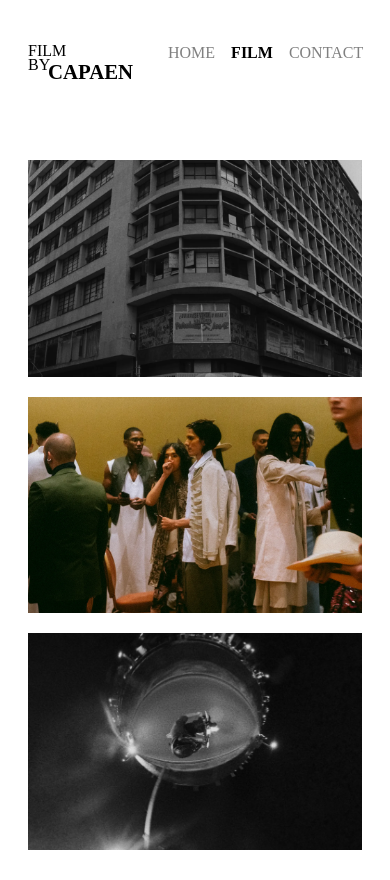
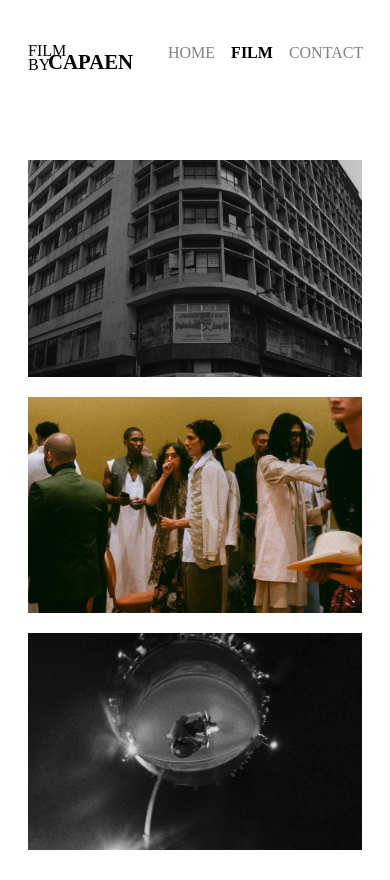
Before and after one commit to EdgarJTribaldo/capaen, a SvelteKit app: page /film in a window 390 px wide. Shown: the top 880 px of the page. Built offline with nearby package versions, Linux system fonts and the light colour scheme.

Commit message:
Hello world

```diff
--- a/src/components/Header.svelte
+++ b/src/components/Header.svelte
@@ -92,7 +92,7 @@
 
     .wrapper_title h1 {
       position: absolute;
-      top: 18px;
+      top: 8px;
       left: 20px;
       font-size: 1.3rem;
 
```
